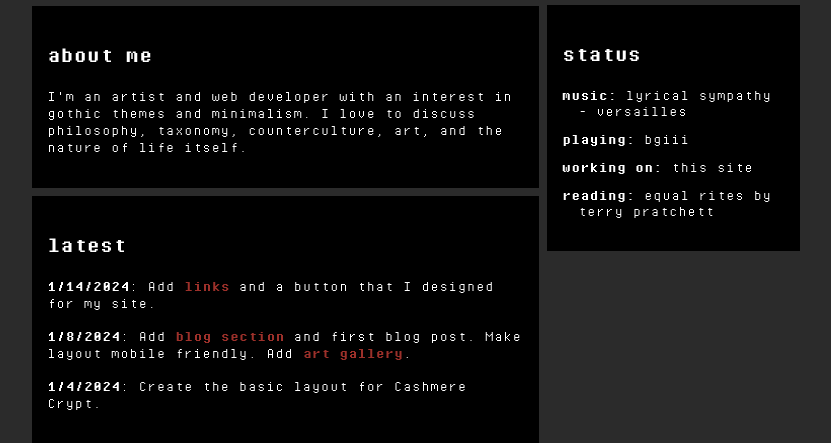
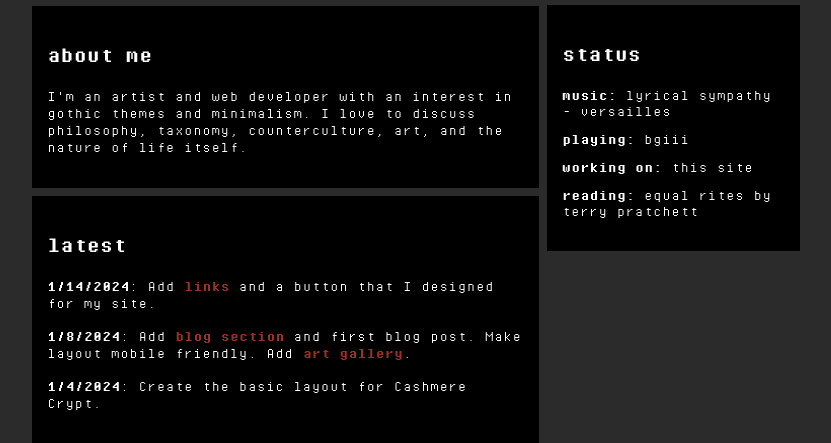
Before and after one commit to mkamri/cashmerecrypt, a PHP site: page /index.php in a window 1280 px wide. Shown: the part 474-917 px from the top of the page, without its empty margins (224-1055 px from the left). Run offline with PHP 8.4, Linux system fonts and the light colour scheme.

Commit message:
Fix a few alignment issues

```diff
--- a/header.html
+++ b/header.html
@@ -3,7 +3,7 @@
 <head>
     <meta charset="UTF-8">
     <meta name="viewport" content="width=device-width, initial-scale=1.0">
-    <link rel="stylesheet" href="/style.css?t=12">
+    <link rel="stylesheet" href="/style.css?t=16">
     <link rel="icon" href="/img/favicon.gif" type="image/gif" />
     <link rel="author" href="/humans.txt" />
     <script type="text/javascript" src="/script.js"></script>
--- a/style.css
+++ b/style.css
@@ -54,8 +54,6 @@ a {
 
 li {
     line-height: 1rem;
-    padding-left: 1em;
-    text-indent: -1em;
     vertical-align: middle;
 }
 
```
